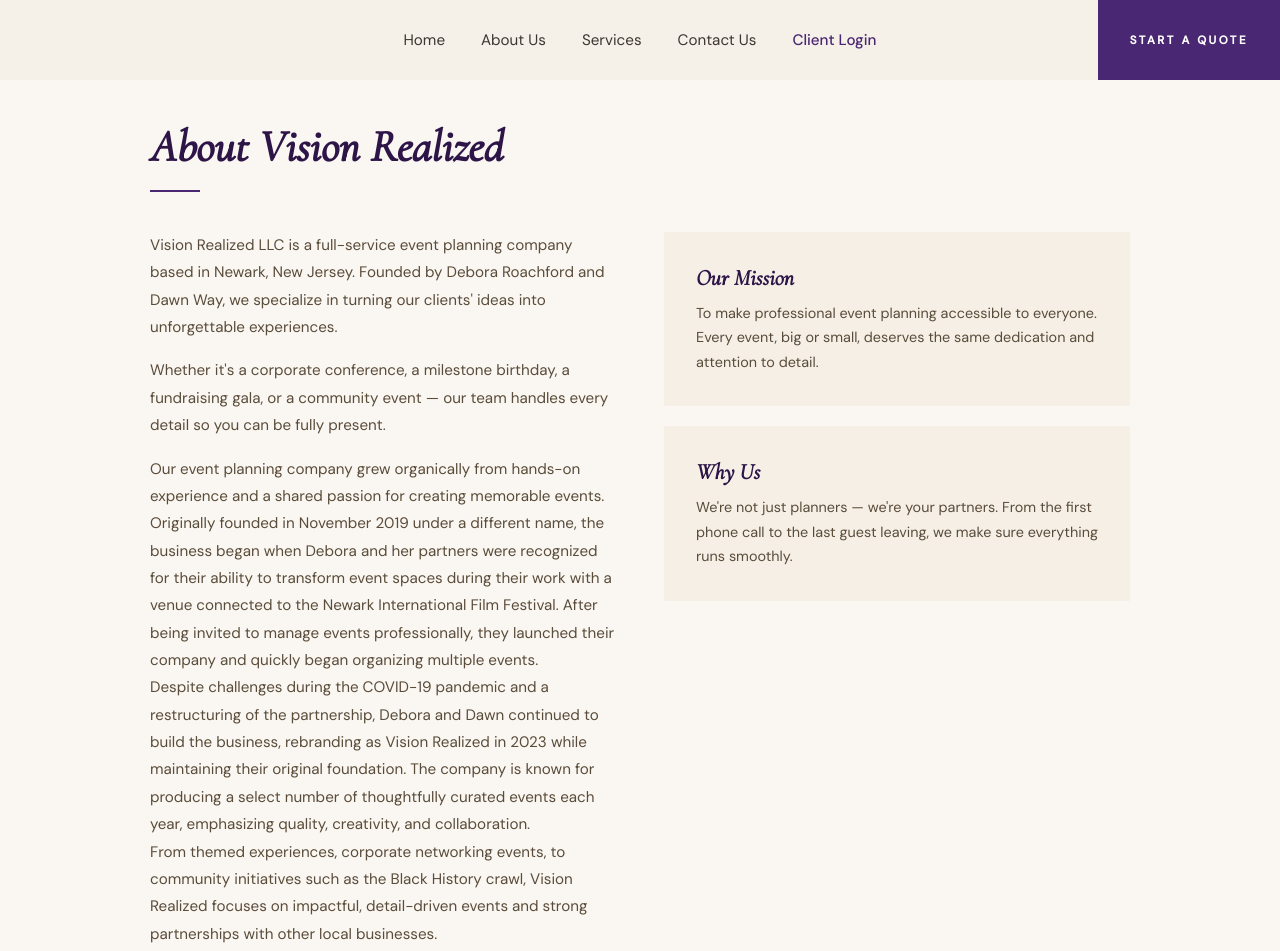
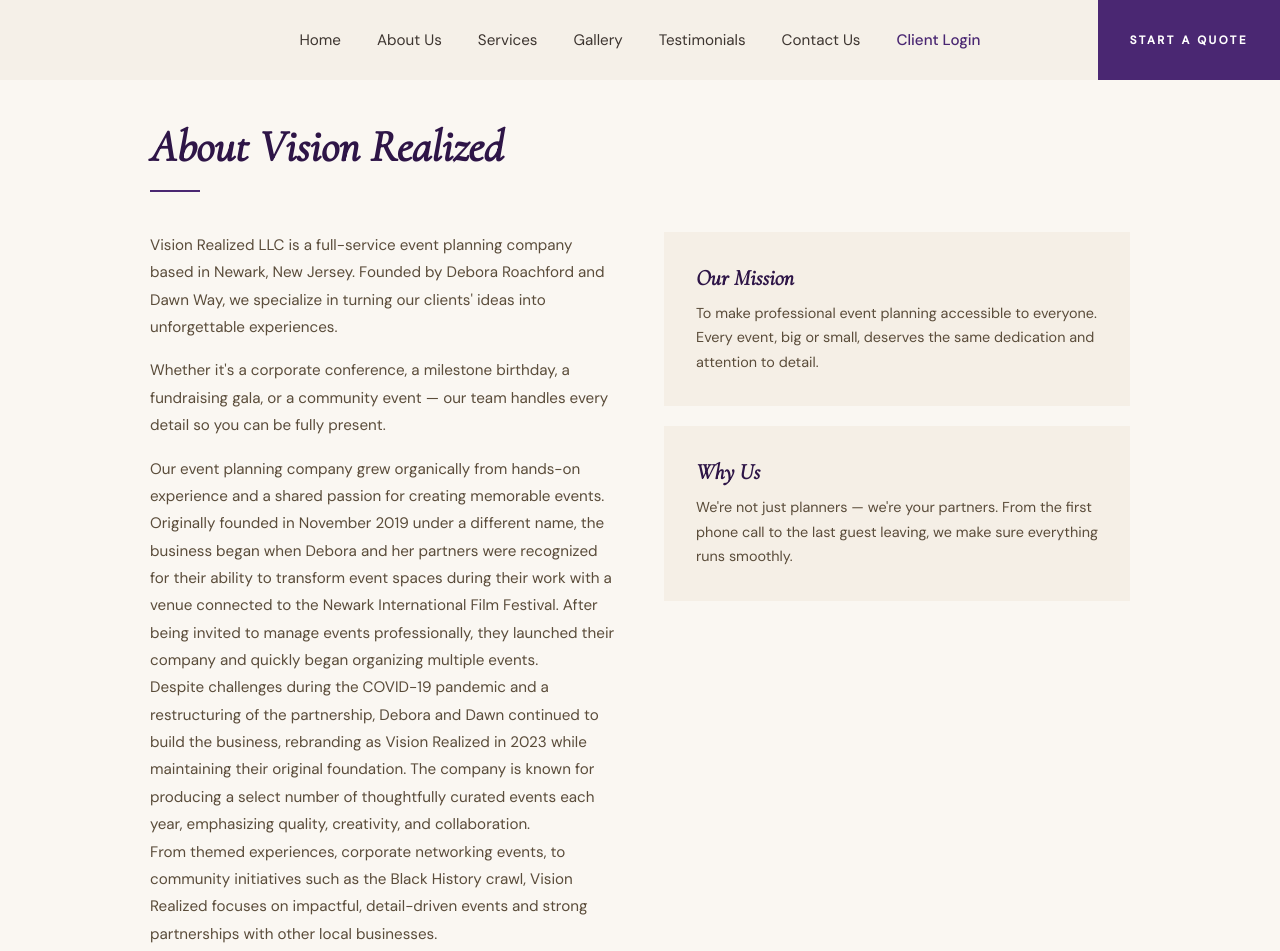
Before and after one commit to te84/vision-realized-capstone, a plain HTML site: page frontend/pages/about.html in a window 1280 px wide. Shown: the top 951 px of the page. Drawn offline with nearby package versions, Linux system fonts and the light colour scheme.

Commit message:
update all pages

```diff
--- a/frontend/pages/about.html
+++ b/frontend/pages/about.html
@@ -14,6 +14,8 @@
     <a href="index.html">Home</a>
     <a href="about.html">About Us</a>
     <a href="services.html">Services</a>
+    <a href="gallery.html">Gallery</a>
+    <a href="testimonials.html">Testimonials</a>
     <a href="contact.html">Contact Us</a>
     <a href="login.html" class="nav-portal">Client Login</a>
   </div>
```
Also changed, not shown: frontend/pages/services.html (+2 -0 lines).
